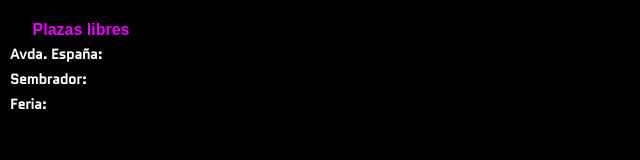
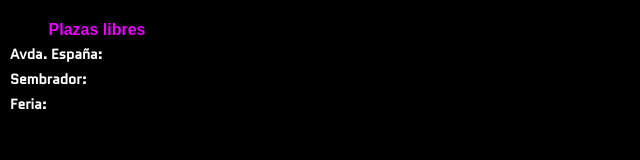
Before and after one commit to vickyTechFriendly/pantallasALB, a plain HTML site: page pantalla.html in a window 1280 px wide. Shown: the full height of the page, 0-640 px from the left. Drawn offline with Linux system fonts and the light colour scheme; no server answers; a web font is replaced by a local one.

Commit message:
pantallas con nuevas medidas + color titulo

```diff
--- a/pantalla.css
+++ b/pantalla.css
@@ -22,7 +22,7 @@ h1 {
     padding: 0;
     text-align: center;
     color: #ea00ff;
-    margin-right: 50px;
+    margin-right: 18px;
 }
 .parking-spot {
     display: flex;
@@ -40,6 +40,7 @@ h1 {
     font-family: 'Quantico', sans-serif;
     font-size: 18px;
     color: #00ff00; /* Color predeterminado para números */
+    margin-right: 40px;
 }
 
 .completo {
```
